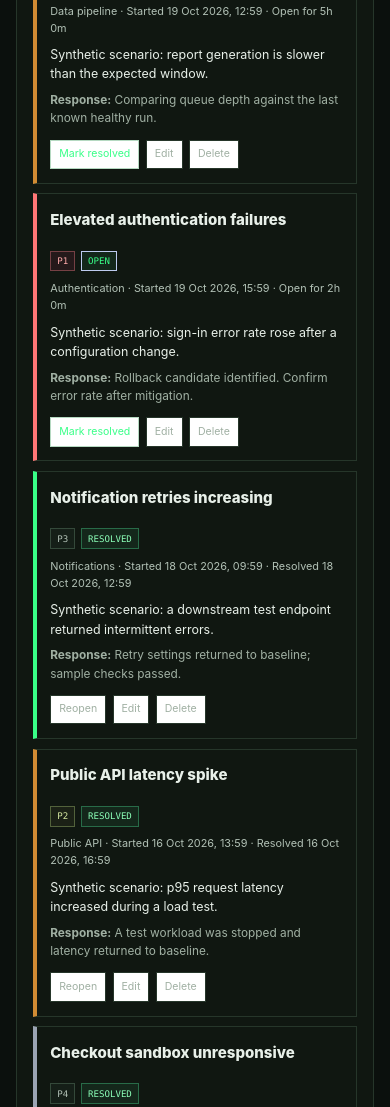
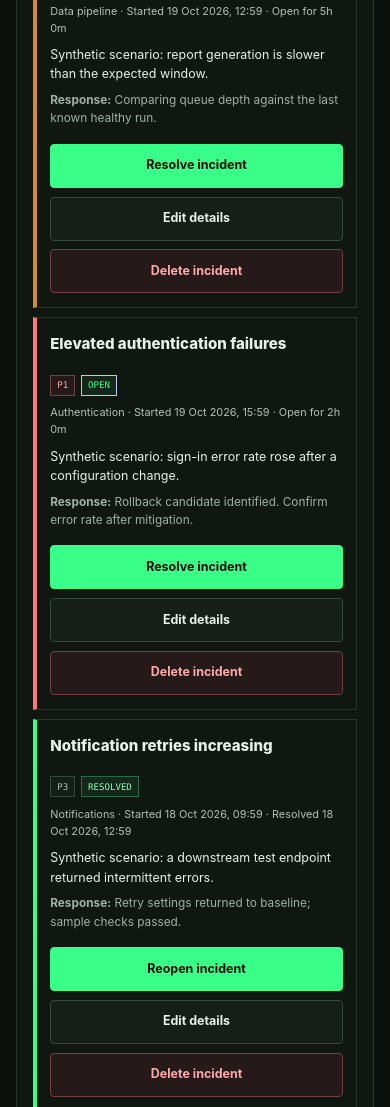
Before and after one commit to tumelodev-arch/IncidentAtlas, a website: page index.html in a window 390 px wide. Shown: the part 1945-3052 px from the top of the page. Drawn offline with Linux system fonts and the light colour scheme.

Commit message:
Make incident card actions clearer and easier to use
Improve action labels, contrast, tap targets, keyboard focus and mobile layout.

```diff
--- a/app.js
+++ b/app.js
@@ -166,9 +166,9 @@
     $("#visible-count").textContent = rows.length+" incident"+(rows.length === 1?"": "s");
     $("#empty-state").hidden = rows.length>0;
     $("#incident-list").innerHTML = rows.map(r => {
-      const stateButton = r.status === "open"?'<button class="resolve-button" data-resolve="'+escapeHtml(r.id)+'">Mark resolved</button>': '<button data-reopen="'+escapeHtml(r.id)+'">Reopen</button>';
+      const stateButton = r.status === "open"?'<button class="resolve-button" data-resolve="'+escapeHtml(r.id)+'">Resolve incident</button>': '<button class="reopen-button" data-reopen="'+escapeHtml(r.id)+'">Reopen incident</button>';
       return '<article class="incident-card sev-'+r.severity.toLowerCase()+'"><div class="incident-main"><div class="incident-top"><h3 class="incident-title">'+escapeHtml(r.title)+'</h3><div class="incident-meta"><span class="badge '+r.severity.toLowerCase()+'">'+escapeHtml(r.severity)+'</span><span class="badge '+r.status+'">'+escapeHtml(r.status)+'</span></div></div><p class="incident-time">'+escapeHtml(r.service)+' · Started '+escapeHtml(fmt(r.startedAt))+(r.status === "resolved"?' · Resolved '+escapeHtml(fmt(r.resolvedAt)): ' · Open for '+escapeHtml(duration(r.startedAt,
-      new Date().toISOString())))+'</p>'+(r.impact?'<p class="incident-impact">'+escapeHtml(r.impact)+'</p>': '')+(r.response?'<p class="incident-response"><strong>Response:</strong> '+escapeHtml(r.response)+'</p>': '')+'<div class="incident-actions">'+stateButton+'<button data-edit="'+escapeHtml(r.id)+'">Edit</button><button data-delete="'+escapeHtml(r.id)+'">Delete</button></div></div></article>';
+      new Date().toISOString())))+'</p>'+(r.impact?'<p class="incident-impact">'+escapeHtml(r.impact)+'</p>': '')+(r.response?'<p class="incident-response"><strong>Response:</strong> '+escapeHtml(r.response)+'</p>': '')+'<div class="incident-actions">'+stateButton+'<button class="edit-button" data-edit="'+escapeHtml(r.id)+'">Edit details</button><button class="delete-button" data-delete="'+escapeHtml(r.id)+'">Delete incident</button></div></div></article>';
     }).join("");
   }
   function render() {
--- a/styles.css
+++ b/styles.css
@@ -930,3 +930,82 @@ button:focus-visible,a:focus-visible,input:focus-visible,select:focus-visible,te
     animation: none!important;
   }
 }
+
+
+/* Incident actions: clear hierarchy, strong contrast and comfortable tap targets. */
+.incident-actions {
+  display: flex;
+  flex-wrap: wrap;
+  gap: .55rem;
+  margin-top: 1rem;
+}
+
+.incident-actions button {
+  display: inline-flex;
+  align-items: center;
+  justify-content: center;
+  min-height: 44px;
+  padding: .6rem .85rem;
+  border: 1px solid #34493a;
+  border-radius: 4px;
+  background: #151f18;
+  color: #e8f0e9;
+  font-size: .78rem;
+  font-weight: 700;
+  line-height: 1.2;
+  transition: background-color .15s ease, border-color .15s ease, color .15s ease;
+}
+
+.incident-actions .resolve-button,
+.incident-actions .reopen-button {
+  border-color: #39ff88;
+  background: #39ff88;
+  color: #0b100d;
+}
+
+.incident-actions .resolve-button:hover,
+.incident-actions .reopen-button:hover {
+  border-color: #a1ffc5;
+  background: #a1ffc5;
+  color: #0b100d;
+}
+
+.incident-actions .edit-button:hover {
+  border-color: #39ff88;
+  background: #14271b;
+  color: #39ff88;
+}
+
+.incident-actions .delete-button {
+  border-color: #754044;
+  background: #25191a;
+  color: #ffaaaa;
+}
+
+.incident-actions .delete-button:hover {
+  border-color: #ff7676;
+  background: #3a2022;
+  color: #ffd1d1;
+}
+
+.incident-actions button:focus-visible {
+  outline: 3px solid #e8f0e9;
+  outline-offset: 3px;
+}
+
+@media (max-width: 480px) {
+  .incident-actions {
+    display: grid;
+    grid-template-columns: 1fr;
+  }
+
+  .incident-actions button {
+    width: 100%;
+  }
+}
+
+@media (prefers-reduced-motion: reduce) {
+  .incident-actions button {
+    transition: none;
+  }
+}
```
Also changed, not shown: tests/incident-atlas.spec.js (+1 -1 lines).
